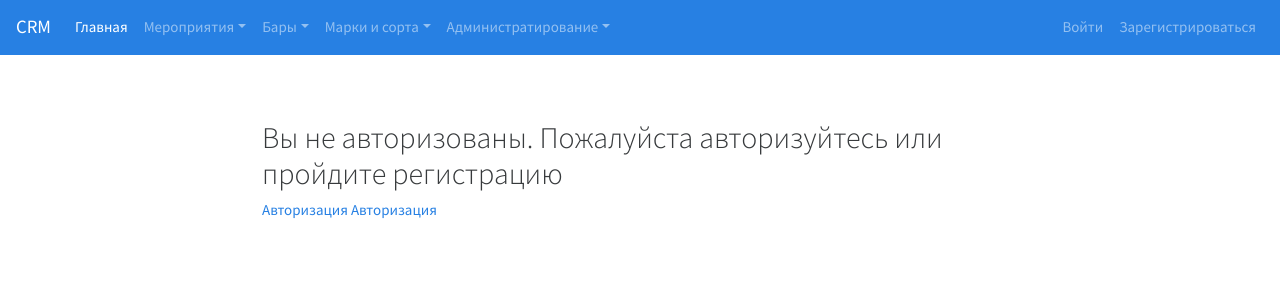
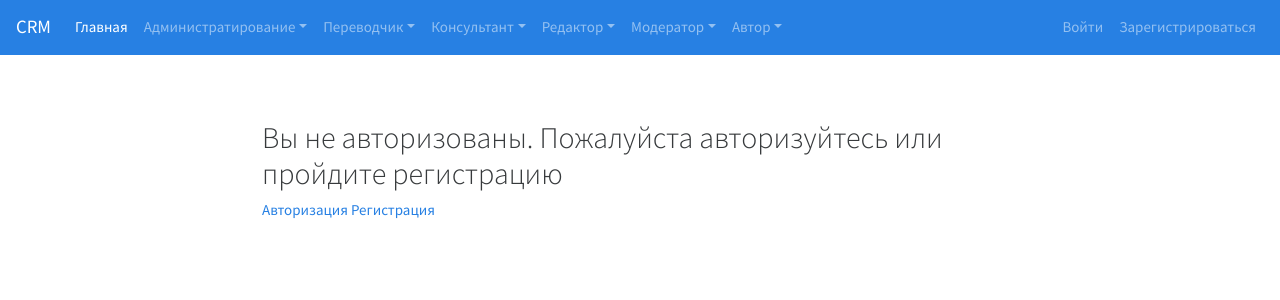
Before and after one commit to Emetless/CRM-bauman, a Django app: page /orders/ in a window 1280 px wide. Shown: the top 300 px of the page. Run offline with Django 3.2, Linux system fonts and the light colour scheme; some libraries are stand-ins or nearby versions.

Commit message:
dobavil verh

```diff
--- a/templates/crmsite/nonlogin.html
+++ b/templates/crmsite/nonlogin.html
@@ -2,6 +2,6 @@
 {% block content %}
     <h2>Вы не авторизованы. Пожалуйста авторизуйтесь или пройдите регистрацию</h2>
     <a href="login/">Авторизация</a>
-    <a href="register/">Авторизация</a>
+    <a href="register/">Регистрация</a>
 
 {% endblock %}
--- a/templates/crmsite/wrap.html
+++ b/templates/crmsite/wrap.html
@@ -58,43 +58,58 @@
         <ul class="navbar-nav mr-auto">
             <li class="nav-item active">
                 <a class="nav-link" href="/">Главная <span class="sr-only">(current)</span></a>
-            <li class="nav-item dropdown">
-                <a class="nav-link dropdown-toggle" data-toggle="dropdown" href="#" role="button" aria-haspopup="true"
-                   aria-expanded="false">Мероприятия</a>
-                <div class="dropdown-menu" x-placement="bottom-start"
-                     style="position: absolute; transform: translate3d(0px, 39px, 0px); top: 0px; left: 0px; will-change: transform;">
-                    <a class="dropdown-item" href="/newsobr">Новое мероприятие</a>
-                    <a class="dropdown-item" href="/sobr">Список Мероприятий</a>
-                </div>
-            </li>
-            <li class="nav-item dropdown">
-                <a class="nav-link dropdown-toggle" data-toggle="dropdown" href="#" role="button" aria-haspopup="true"
-                   aria-expanded="false">Бары</a>
-                <div class="dropdown-menu" x-placement="bottom-start"
-                     style="position: absolute; transform: translate3d(0px, 39px, 0px); top: 0px; left: 0px; will-change: transform;">
-                    <a class="dropdown-item" href="/newbar">Новый бар</a>
-                    <a class="dropdown-item" href="/bars">Список баров</a>
-                </div>
-            </li>
-            <li class="nav-item dropdown">
-                <a class="nav-link dropdown-toggle" data-toggle="dropdown" href="#" role="button" aria-haspopup="true"
-                   aria-expanded="false">Марки и сорта</a>
-                <div class="dropdown-menu" x-placement="bottom-start"
-                     style="position: absolute; transform: translate3d(0px, 39px, 0px); top: 0px; left: 0px; will-change: transform;">
-                    <a class="dropdown-item" href="/mark">Марки</a>
-                    <a class="dropdown-item" href="/newsort">новый Сорт</a>
-                    <a class="dropdown-item" href="/newmarka">Новая марка</a>
-                    <a class="dropdown-item" href="/newpro">новый производитель</a>
-                </div>
-            </li>
+
             <li class="nav-item dropdown">
                 <a class="nav-link dropdown-toggle" data-toggle="dropdown" href="#" role="button" aria-haspopup="true"
                    aria-expanded="false">Администратирование</a>
                 <div class="dropdown-menu" x-placement="bottom-start"
                      style="position: absolute; transform: translate3d(0px, 39px, 0px); top: 0px; left: 0px; will-change: transform;">
                     <a class="dropdown-item" href="/admining">Управление администраторами</a>
-                    <a class="dropdown-item" href="/translator">Управление переводами</a>
-                    <a class="dropdown-item" href="/admb">Управление бухгалтерией</a>
+                </div>
+            </li>
+            <li class="nav-item dropdown">
+                <a class="nav-link dropdown-toggle" data-toggle="dropdown" href="#" role="button" aria-haspopup="true"
+                   aria-expanded="false">Переводчик</a>
+                <div class="dropdown-menu" x-placement="bottom-start"
+                     style="position: absolute; transform: translate3d(0px, 39px, 0px); top: 0px; left: 0px; will-change: transform;">
+                    <a class="dropdown-item" href="/requestT">Мои заявки</a>
+                    <a class="dropdown-item" href="/translator">Шеф</a>
+                </div>
+            </li>
+            <li class="nav-item dropdown">
+                <a class="nav-link dropdown-toggle" data-toggle="dropdown" href="#" role="button" aria-haspopup="true"
+                   aria-expanded="false">Консультант</a>
+                <div class="dropdown-menu" x-placement="bottom-start"
+                     style="position: absolute; transform: translate3d(0px, 39px, 0px); top: 0px; left: 0px; will-change: transform;">
+                    <a class="dropdown-item" href="/requestK">Мои заявки</a>
+                    <a class="dropdown-item" href="/consultant">Шеф</a>
+                </div>
+            </li>
+            <li class="nav-item dropdown">
+                <a class="nav-link dropdown-toggle" data-toggle="dropdown" href="#" role="button" aria-haspopup="true"
+                   aria-expanded="false">Редактор</a>
+                <div class="dropdown-menu" x-placement="bottom-start"
+                     style="position: absolute; transform: translate3d(0px, 39px, 0px); top: 0px; left: 0px; will-change: transform;">
+                    <a class="dropdown-item" href="/requestR">Мои заявки</a>
+                    <a class="dropdown-item" href="/editor">Шеф</a>
+                </div>
+            </li>
+            <li class="nav-item dropdown">
+                <a class="nav-link dropdown-toggle" data-toggle="dropdown" href="#" role="button" aria-haspopup="true"
+                   aria-expanded="false">Модератор</a>
+                <div class="dropdown-menu" x-placement="bottom-start"
+                     style="position: absolute; transform: translate3d(0px, 39px, 0px); top: 0px; left: 0px; will-change: transform;">
+                    <a class="dropdown-item" href="/requestM">Мои заявки</a>
+                    <a class="dropdown-item" href="/requestAll">Все заявки</a>
+                </div>
+            </li>
+            <li class="nav-item dropdown">
+                <a class="nav-link dropdown-toggle" data-toggle="dropdown" href="#" role="button" aria-haspopup="true"
+                   aria-expanded="false">Автор</a>
+                <div class="dropdown-menu" x-placement="bottom-start"
+                     style="position: absolute; transform: translate3d(0px, 39px, 0px); top: 0px; left: 0px; will-change: transform;">
+                    <a class="dropdown-item" href="/requestA">Мои заявки</a>
+                    <a class="dropdown-item" href="/neworder">Новая заявка</a>
                 </div>
             </li>
 
```
Also changed, not shown: templates/crmsite/Administrators/translator.html (+10 -4 lines), templates/crmsite/Administrators/translator1.html (added, +12 -0 lines).
